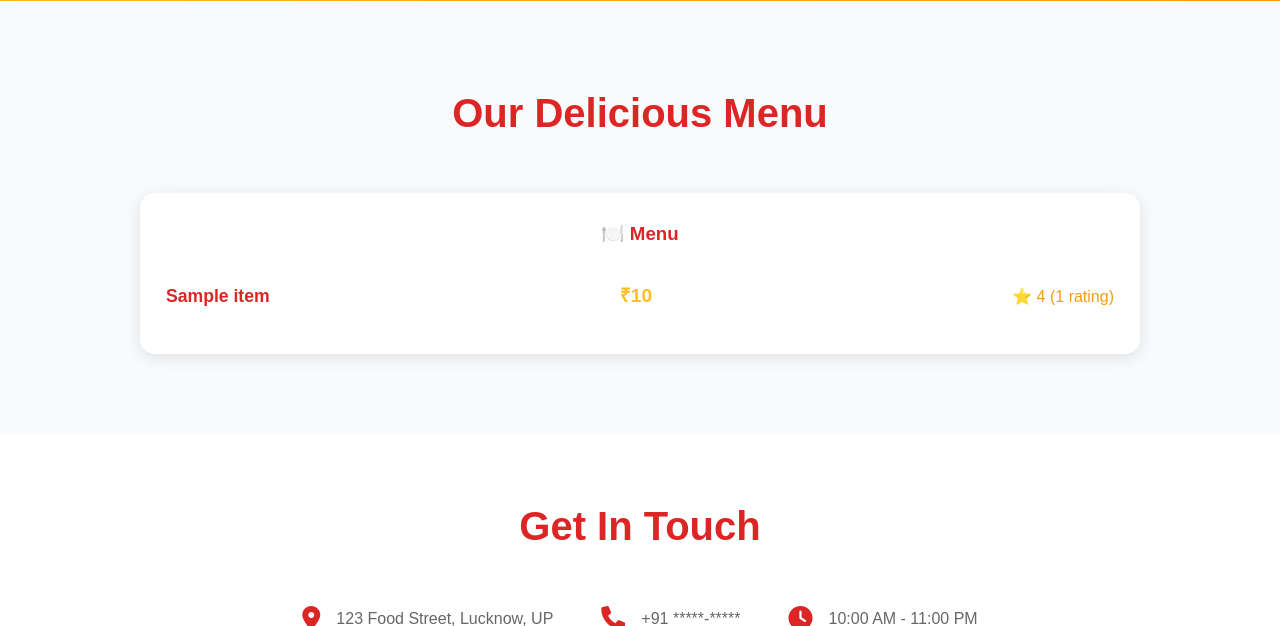
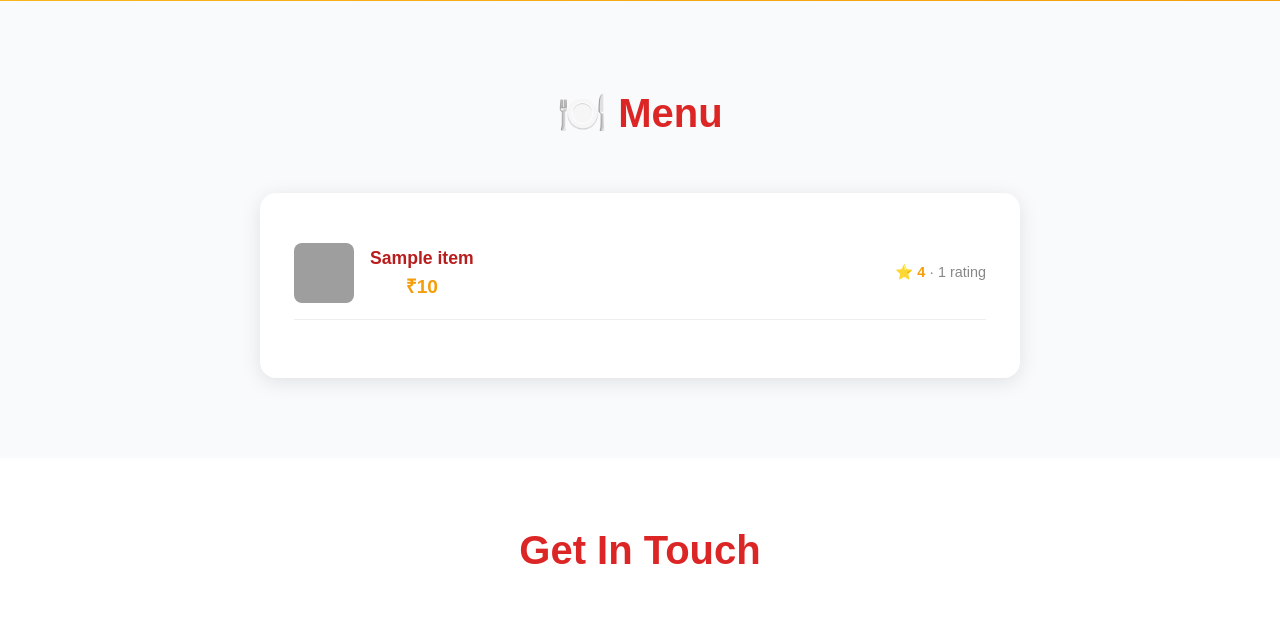
Before and after one commit to siddharthangra/Chatori-Chatbot, a Python web app: template templates/index.html in a window 1280 px wide. Shown: the part 559-1185 px from the top of the page. Run offline with Jinja, Linux system fonts and the light colour scheme; the template is opened without the code that fills it: most values are stand-ins (such as "Sample title", 1, 10 or a date in 2020); some libraries are stand-ins or nearby versions; grey boxes are pictures that could not be loaded.

Commit message:
frontend

```diff
--- a/templates/index.html
+++ b/templates/index.html
@@ -37,26 +37,37 @@
 
     <!-- Menu Section -->
     <section id="menu" class="menu">
-        <div class="container">
-            <h2 class="section-title">Our Delicious Menu</h2>
-            <div class="menu-grid">
-                <div class="menu-card">
-                    <h3 style="color: #dc2626; margin-bottom: 1rem;">🍽️ Menu</h3>
-                    {% for item in food_items %}
-                    <div class="menu-item">
-                        <span class="item-name">{{ item.name }}</span>
-                        <span class="item-price">₹{{ item.price }}</span>
-                        {% if item.avg_rating is not none %}
-                            <span style="margin-left: 10px; color: #f59e0b;">
-                                ⭐ {{ item.avg_rating }} ({{ item.rating_count }} rating{{ 's' if item.rating_count > 1 else '' }})
-                            </span>
+        <div class="container" style="max-width: 800px; margin: 0 auto;">
+            <h2 class="section-title" style="text-align: center;">🍽️ Menu</h2>
+            <div class="menu-card" style="background: #fff; border-radius: 1rem; padding: 2rem; box-shadow: 0 4px 20px rgba(0,0,0,0.1);">
+                {% for item in food_items %}
+                <div class="menu-item" style="display: flex; align-items: center; justify-content: space-between; margin-bottom: 1.5rem; border-bottom: 1px solid #eee; padding-bottom: 1rem;">
+                    <!-- Food image -->
+                    <div style="display: flex; align-items: center;">
+                        <img src="/static/images/{{ item.name | replace(' ', '_') | lower }}.jpg"
+                            alt="{{ item.name }}"
+                            style="width: 60px; height: 60px; object-fit: cover; border-radius: 0.5rem; margin-right: 1rem;">
+                        <div>
+                            <span class="item-name" style="font-weight: 600; color: #b91c1c;">{{ item.name }}</span><br>
+                            <span class="item-price" style="color: #f59e0b;">₹{{ item.price }}</span>
+                        </div>
+                    </div>
+
+                    <!-- Rating section -->
+                    {% if item.avg_rating is not none %}
+                    <div style="text-align: right; font-size: 0.9rem;">
+                        <span style="color: #f59e0b; font-weight: bold;">⭐ {{ item.avg_rating }}</span>
+                        {% if item.rating_count > 0 %}
+                            <span style="color: #888;">· {{ item.rating_count }} rating{{ 's' if item.rating_count > 1 else '' }}</span>
                         {% endif %}
                     </div>
-                    {% endfor %}
+                    {% endif %}
                 </div>
+                {% endfor %}
             </div>
         </div>
     </section>
+
 
 
 
```
Also changed, not shown: static/images/chole_bhature.jpg (added), static/images/mango_lassi.jpg (added), static/images/masala_dosa.jpg (added), static/images/pav_bhaji.jpg (added), static/images/pizza.jpg (added), static/images/rava_dosa.jpg (added), static/images/samosa.jpg (added), static/images/vada_pav.jpg (added), static/images/vegetable_biryani.jpg (added).
